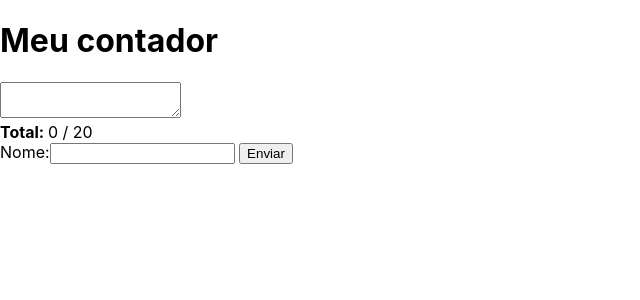
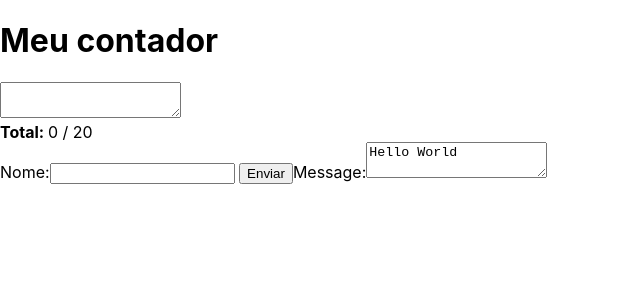
Before and after one commit to jpedrodealmeida/ReactCourse, a React (Create React App) app in the folder my-app/: page / in a window 1280 px wide. Shown: the top 300 px of the page, without its empty margins (0-640 px from the left). Built offline with nearby package versions, Linux system fonts and the light colour scheme.

Commit message:
value textarea on react

```diff
--- a/my-app/src/MyForm.js
+++ b/my-app/src/MyForm.js
@@ -5,7 +5,8 @@ class MyForm extends Component{
         super(props);
 
         this.state = {
-            name: ''
+            name: '',
+            message: 'Hello World'
         }
         this.handleChange = this.handleChange.bind(this);
     }
@@ -20,9 +21,15 @@ class MyForm extends Component{
         const {handleChange} = this;
         return(
             <form>
-                Nome:
-                <input type="text" name="name" value={state.name} onChange={handleChange}  /> {state.name}
-                <input type="submit" value="Enviar" />
+                <label>
+                    Nome:
+                    <input type="text" name="name" value={state.name} onChange={handleChange} /> {state.name}
+                    <input type="submit" value="Enviar" />
+                </label>
+                <label>
+                    Message:
+                    <textarea value={state.message} />
+                </label>
             </form>
         );
     }
```
